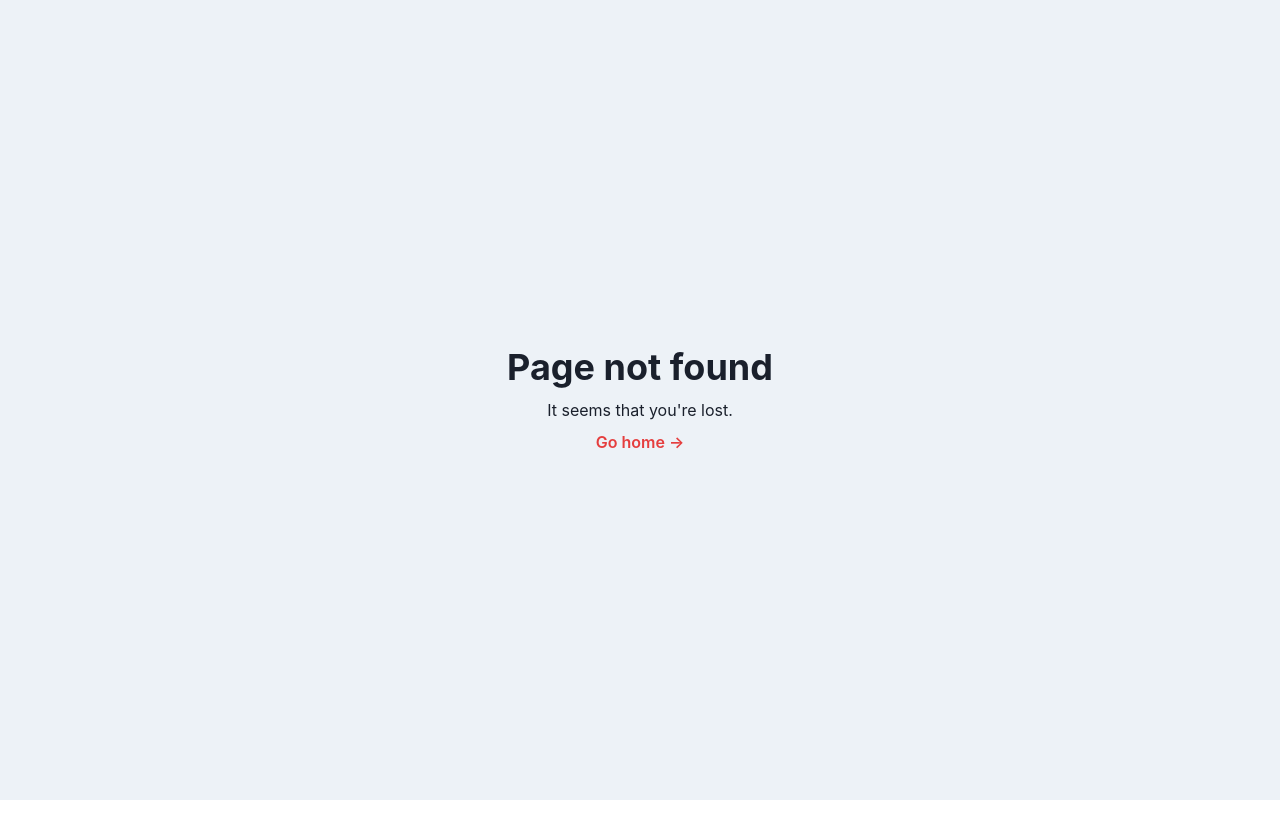
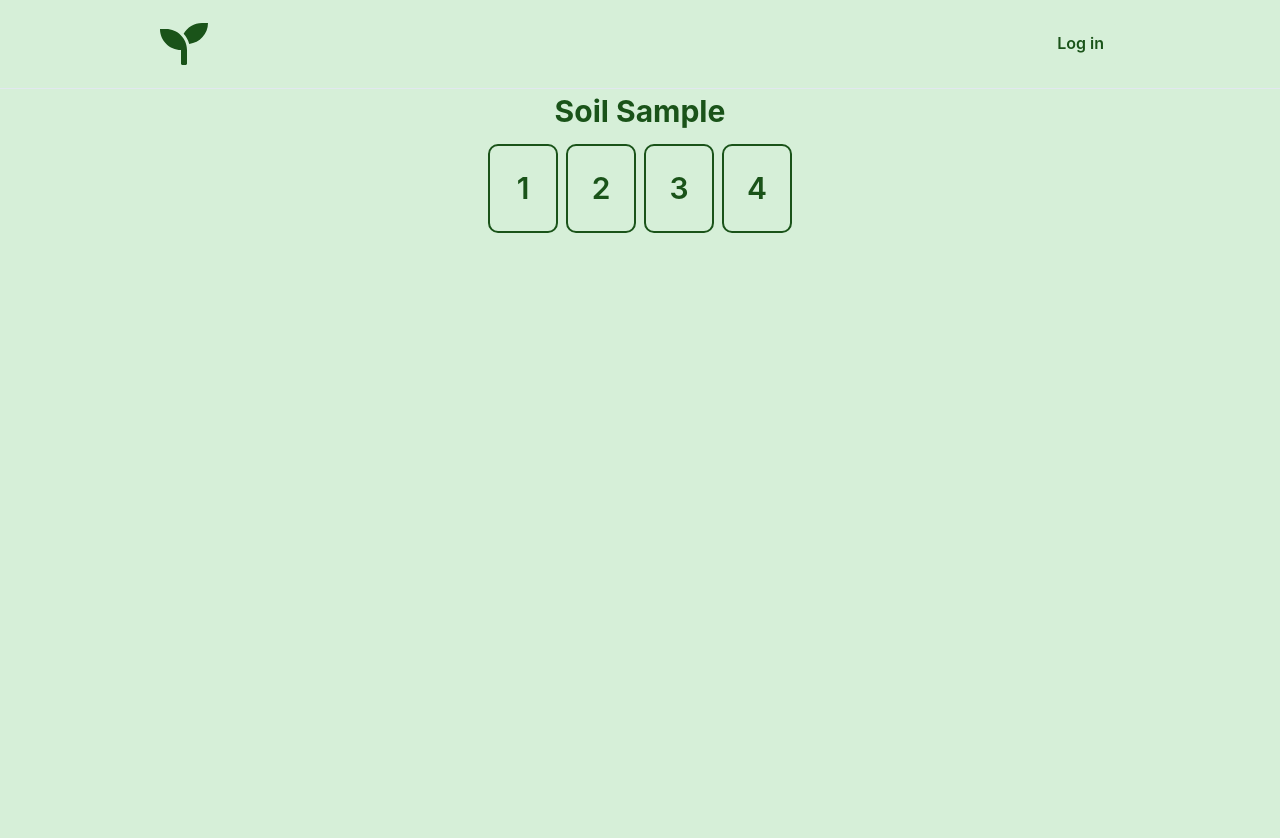
Before and after one commit to blueconecell/smart-farm-frontend, a React (Create React App) app: page /study in a window 1280 px wide. Before the commit this address had no page. Shown: the top 838 px of the page. Before the commit the page ends 800 px from the top, so only its background shows below. Built offline with nearby package versions, Linux system fonts and the light colour scheme.

Commit message:
가스분석기

```diff
--- a/src/api.ts
+++ b/src/api.ts
@@ -11,3 +11,9 @@ export const getSoilSampleDetails = ({ queryKey }: QueryFunctionContext) => {
   const [_, soilSamplePK] = queryKey;
   return instance.get(`smallFarm/SoilSample/${soilSamplePK}`).then((response) => response.data);
 };
+
+export const getAllGasAreaSample = () => instance.get(`smallFarm/GasAreaSample`).then((response) => response.data);
+export const getGasAreaSampleDetails = ({ queryKey }: QueryFunctionContext) => {
+  const [_, gasAreaSamplePK] = queryKey;
+  return instance.get(`smallFarm/GasAreaSample/${gasAreaSamplePK}`).then((response) => response.data);
+};
--- a/src/components/Header.tsx
+++ b/src/components/Header.tsx
@@ -22,9 +22,9 @@ import { FaSearch } from 'react-icons/fa';
 import { Link, useNavigate } from 'react-router-dom';
 import { FaSeedling } from 'react-icons/fa';
 import LoginModal from './LoginModal';
+import { logoColor } from '../lib/color';
 export default function Header() {
   const navigate = useNavigate();
-  const logoColor = ['#D6EFD8', '#80AF81', '#508D4E', '#1A5319'];
   const { isOpen: isLoginOpen, onClose: onLoginClose, onOpen: onLoginOpen } = useDisclosure();
   return (
     <Stack
--- a/src/routes/Home.tsx
+++ b/src/routes/Home.tsx
@@ -1,87 +1,71 @@
-import { Box, Button, Container, HStack,  Skeleton, SkeletonCircle, SkeletonText, Stack, Text, VStack } from '@chakra-ui/react';
+import {
+  Box,
+  Button,
+  Container,
+  HStack,
+  Skeleton,
+  SkeletonCircle,
+  SkeletonText,
+  Stack,
+  Text,
+  VStack,
+} from '@chakra-ui/react';
 import { useQuery } from '@tanstack/react-query';
 import ISmallFarm from '../types';
 import { getAllSmallFarm } from '../api';
 import { Link } from 'react-router-dom';
+import { logoColor } from '../lib/color';
 
 export default function Home() {
-  const { data: allSmallFarm, isLoading: isAllSmallFarmLoading } = useQuery<ISmallFarm[]>({
-    queryKey: ['allSmallFarm'],
-    queryFn: getAllSmallFarm,
-  });
-  const logoColor = ['#D6EFD8', '#80AF81', '#508D4E', '#1A5319'];
-  console.log(!allSmallFarm);
-  return <VStack minH={'1200px'}>
+  return (
+    <VStack minH={'1200px'}>
       <Box>
-      <Text fontSize={"30px"}>soil sample</Text>
-      <HStack padding={"10px"}>
-
+        <Box display={'flex'} justifyContent={'center'}>
+          <Text fontSize={'30px'} as={'b'} color={logoColor[3]}>
+            Gas
+          </Text>
+        </Box>
+        <HStack padding={'10px'}>
           <Box
             padding={5}
-      display={"flex"}
-      rounded={"10px"}
-      w={"70px"}
-      border={"2px solid"}
-      justifyContent={"center"}
-      alignItems={"center"}
+            display={'flex'}
+            rounded={'10px'}
+            minW={'70px'}
+            border={'2px solid'}
+            justifyContent={'center'}
+            alignItems={'center'}
             borderColor={logoColor[3]}
             backgroundColor={logoColor[0]}
             color={logoColor[3]}
             _hover={{ bg: logoColor[3], color: logoColor[0] }}
           >
-        <Link to={"/study/1"}>
-        <Text fontWeight={"600"} fontSize={"30px"}>1</Text></Link>
+            <Link to={'/study'}>
+              <Text fontWeight={'600'} fontSize={'20px'}>
+                토양 수분도 학습 모듈
+              </Text>
+            </Link>
           </Box>
           <Box
             padding={5}
-      display={"flex"}
-      rounded={"10px"}
-      w={"70px"}
-      border={"2px solid"}
-      justifyContent={"center"}
-      alignItems={"center"}
+            display={'flex'}
+            rounded={'10px'}
+            minW={'70px'}
+            border={'2px solid'}
+            justifyContent={'center'}
+            alignItems={'center'}
             borderColor={logoColor[3]}
             backgroundColor={logoColor[0]}
             color={logoColor[3]}
             _hover={{ bg: logoColor[3], color: logoColor[0] }}
           >
-        <Link to={"/study/2"}>
-        <Text fontWeight={"600"} fontSize={"30px"}>2</Text></Link>
-      </Box>
-      <Box
-      padding={5}
-      display={"flex"}
-      rounded={"10px"}
-      w={"70px"}
-      border={"2px solid"}
-      justifyContent={"center"}
-      alignItems={"center"}
-      borderColor={logoColor[3]}
-      backgroundColor={logoColor[0]}
-      color={logoColor[3]}
-      _hover={{ bg: logoColor[3], color: logoColor[0] }}
-      >
-        <Link to={"/study/3"}>
-        <Text fontWeight={"600"} fontSize={"30px"}>3</Text></Link>
-      </Box>
-      <Box
-      padding={5}
-      display={"flex"}
-      rounded={"10px"}
-      w={"70px"}
-      border={"2px solid"}
-      justifyContent={"center"}
-      alignItems={"center"}
-      borderColor={logoColor[3]}
-      backgroundColor={logoColor[0]}
-      color={logoColor[3]}
-      _hover={{ bg: logoColor[3], color: logoColor[0] }}
-      >
-        <Link to={"/study/4"}>
-        <Text fontWeight={"600"} fontSize={"30px"}>4</Text></Link>
+            <Link to={'/gas'}>
+              <Text fontWeight={'600'} fontSize={'20px'}>
+                DIY 온실 가스 자동 분석기
+              </Text>
+            </Link>
           </Box>
         </HStack>
-
       </Box>
-  </VStack>;
+    </VStack>
+  );
 }
--- a/src/routes/SmallFarm.tsx
+++ b/src/routes/SmallFarm.tsx
@@ -2,14 +2,13 @@ import { Box, Container, HStack, Skeleton, SkeletonCircle, SkeletonText, Stack,
 import { useQuery } from '@tanstack/react-query';
 import ISmallFarm from '../types';
 import { getAllSmallFarm } from '../api';
+import { logoColor } from '../lib/color';
 
 export default function SmallFarm() {
   const { data: allSmallFarm, isLoading: isAllSmallFarmLoading } = useQuery<ISmallFarm[]>({
     queryKey: ['allSmallFarm'],
     queryFn: getAllSmallFarm,
   });
-  const logoColor = ['#D6EFD8', '#80AF81', '#508D4E', '#1A5319'];
-  console.log(!allSmallFarm);
   return (
     <VStack minH={'1200px'}>
       {!allSmallFarm ? (
--- /dev/null
+++ b/src/routes/gasCapture/Home_gasCapture.tsx
@@ -0,0 +1,109 @@
+import {
+  Box,
+  Button,
+  Container,
+  HStack,
+  Skeleton,
+  SkeletonCircle,
+  SkeletonText,
+  Stack,
+  Text,
+  VStack,
+} from '@chakra-ui/react';
+import { useQuery } from '@tanstack/react-query';
+import ISmallFarm from '../../types';
+import { getAllSmallFarm } from '../../api';
+import { Link } from 'react-router-dom';
+import { logoColor } from '../../lib/color';
+
+export default function Home_gasCapture() {
+  return (
+    <VStack minH={'1200px'}>
+      <Box>
+        <Box display={'flex'} justifyContent={'center'}>
+          <Text fontSize={'30px'} as={'b'} color={logoColor[3]}>
+            Gas
+          </Text>
+        </Box>
+        <HStack padding={'10px'}>
+          <Box
+            padding={5}
+            display={'flex'}
+            rounded={'10px'}
+            w={'70px'}
+            border={'2px solid'}
+            justifyContent={'center'}
+            alignItems={'center'}
+            borderColor={logoColor[3]}
+            backgroundColor={logoColor[0]}
+            color={logoColor[3]}
+            _hover={{ bg: logoColor[3], color: logoColor[0] }}
+          >
+            <Link to={'/gas/1'}>
+              <Text fontWeight={'600'} fontSize={'30px'}>
+                1
+              </Text>
+            </Link>
+          </Box>
+          <Box
+            padding={5}
+            display={'flex'}
+            rounded={'10px'}
+            w={'70px'}
+            border={'2px solid'}
+            justifyContent={'center'}
+            alignItems={'center'}
+            borderColor={logoColor[3]}
+            backgroundColor={logoColor[0]}
+            color={logoColor[3]}
+            _hover={{ bg: logoColor[3], color: logoColor[0] }}
+          >
+            <Link to={'/gas/2'}>
+              <Text fontWeight={'600'} fontSize={'30px'}>
+                2
+              </Text>
+            </Link>
+          </Box>
+          <Box
+            padding={5}
+            display={'flex'}
+            rounded={'10px'}
+            w={'70px'}
+            border={'2px solid'}
+            justifyContent={'center'}
+            alignItems={'center'}
+            borderColor={logoColor[3]}
+            backgroundColor={logoColor[0]}
+            color={logoColor[3]}
+            _hover={{ bg: logoColor[3], color: logoColor[0] }}
+          >
+            <Link to={'/gas/3'}>
+              <Text fontWeight={'600'} fontSize={'30px'}>
+                3
+              </Text>
+            </Link>
+          </Box>
+          <Box
+            padding={5}
+            display={'flex'}
+            rounded={'10px'}
+            w={'70px'}
+            border={'2px solid'}
+            justifyContent={'center'}
+            alignItems={'center'}
+            borderColor={logoColor[3]}
+            backgroundColor={logoColor[0]}
+            color={logoColor[3]}
+            _hover={{ bg: logoColor[3], color: logoColor[0] }}
+          >
+            <Link to={'/gas/4'}>
+              <Text fontWeight={'600'} fontSize={'30px'}>
+                4
+              </Text>
+            </Link>
+          </Box>
+        </HStack>
+      </Box>
+    </VStack>
+  );
+}
--- a/src/routes/Study.tsx
+++ b/src/routes/gasCapture/gasCapture.tsx
@@ -3,18 +3,19 @@ import { useQuery } from '@tanstack/react-query';
 import React from 'react';
 import { LineChart, Line, XAxis, YAxis, CartesianGrid, Tooltip, Legend, ResponsiveContainer } from 'recharts';
 
-import ISmallFarm, { ISoilSample } from '../types';
-import { getAllSmallFarm, getSoilSampleDetails } from '../api';
+import ISmallFarm, { IGasAreaSample, ISoilSample } from '../../types';
+import { getGasAreaSampleDetails } from '../../api';
 import { useParams } from 'react-router-dom';
-import { logoColor } from '../lib/color';
+import { logoColor } from '../../lib/color';
 
-export default function Study() {
-  const { soilSamplePK } = useParams();
-  const { data: soilSampleData, isLoading: isSoilSampleDataLoading } = useQuery<ISoilSample[]>({
-    queryKey: ['soilSample', soilSamplePK],
-    queryFn: getSoilSampleDetails,
+export default function GasCapture() {
+  const { gasAreaSamplePK } = useParams();
+  console.log('gasAreaSamplePK', gasAreaSamplePK); // 값이 제대로 나오는지 확인
+  const { data: gasAreaSampleData, isLoading: isgasAreaSampleLoading } = useQuery<IGasAreaSample[]>({
+    queryKey: ['gasAreaSample', gasAreaSamplePK],
+    queryFn: getGasAreaSampleDetails,
   });
-  const processedData = soilSampleData?.map((item) => ({
+  const processedData = gasAreaSampleData?.map((item) => ({
     time: new Date(item.measured_at).toLocaleTimeString('en-US', {
       month: '2-digit',
       day: '2-digit',
@@ -22,9 +23,8 @@ export default function Study() {
       minute: '2-digit',
       hour12: false, // 24시간 형식 사용
     }),
-    humidValue: item.humidValue,
+    gasValue: item.gasValue,
   }));
-  console.log('soilSampleData', soilSampleData);
   console.log('processedData', processedData);
   return (
     <VStack minH={'1200px'}>
@@ -43,7 +43,7 @@ export default function Study() {
           <YAxis />
           <Tooltip />
           <Legend />
-          <Line type="monotone" dataKey="humidValue" stroke="#508D4E" activeDot={{ r: 8 }} />
+          <Line type="monotone" dataKey="gasValue" stroke="#508D4E" activeDot={{ r: 8 }} />
         </LineChart>
       </ResponsiveContainer>
     </VStack>
--- /dev/null
+++ b/src/routes/studyModule/Home_studyModule.tsx
@@ -0,0 +1,109 @@
+import {
+  Box,
+  Button,
+  Container,
+  HStack,
+  Skeleton,
+  SkeletonCircle,
+  SkeletonText,
+  Stack,
+  Text,
+  VStack,
+} from '@chakra-ui/react';
+import { useQuery } from '@tanstack/react-query';
+import ISmallFarm from '../../types';
+import { getAllSmallFarm } from '../../api';
+import { Link } from 'react-router-dom';
+import { logoColor } from '../../lib/color';
+
+export default function Home_studyModulef() {
+  return (
+    <VStack minH={'1200px'}>
+      <Box>
+        <Box display={'flex'} justifyContent={'center'}>
+          <Text fontSize={'30px'} as={'b'} color={logoColor[3]}>
+            Soil Sample
+          </Text>
+        </Box>
+        <HStack padding={'10px'}>
+          <Box
+            padding={5}
+            display={'flex'}
+            rounded={'10px'}
+            w={'70px'}
+            border={'2px solid'}
+            justifyContent={'center'}
+            alignItems={'center'}
+            borderColor={logoColor[3]}
+            backgroundColor={logoColor[0]}
+            color={logoColor[3]}
+            _hover={{ bg: logoColor[3], color: logoColor[0] }}
+          >
+            <Link to={'/study/1'}>
+              <Text fontWeight={'600'} fontSize={'30px'}>
+                1
+              </Text>
+            </Link>
+          </Box>
+          <Box
+            padding={5}
+            display={'flex'}
+            rounded={'10px'}
+            w={'70px'}
+            border={'2px solid'}
+            justifyContent={'center'}
+            alignItems={'center'}
+            borderColor={logoColor[3]}
+            backgroundColor={logoColor[0]}
+            color={logoColor[3]}
+            _hover={{ bg: logoColor[3], color: logoColor[0] }}
+          >
+            <Link to={'/study/2'}>
+              <Text fontWeight={'600'} fontSize={'30px'}>
+                2
+              </Text>
+            </Link>
+          </Box>
+          <Box
+            padding={5}
+            display={'flex'}
+            rounded={'10px'}
+            w={'70px'}
+            border={'2px solid'}
+            justifyContent={'center'}
+            alignItems={'center'}
+            borderColor={logoColor[3]}
+            backgroundColor={logoColor[0]}
+            color={logoColor[3]}
+            _hover={{ bg: logoColor[3], color: logoColor[0] }}
+          >
+            <Link to={'/study/3'}>
+              <Text fontWeight={'600'} fontSize={'30px'}>
+                3
+              </Text>
+            </Link>
+          </Box>
+          <Box
+            padding={5}
+            display={'flex'}
+            rounded={'10px'}
+            w={'70px'}
+            border={'2px solid'}
+            justifyContent={'center'}
+            alignItems={'center'}
+            borderColor={logoColor[3]}
+            backgroundColor={logoColor[0]}
+            color={logoColor[3]}
+            _hover={{ bg: logoColor[3], color: logoColor[0] }}
+          >
+            <Link to={'/study/4'}>
+              <Text fontWeight={'600'} fontSize={'30px'}>
+                4
+              </Text>
+            </Link>
+          </Box>
+        </HStack>
+      </Box>
+    </VStack>
+  );
+}
--- /dev/null
+++ b/src/routes/studyModule/Study.tsx
@@ -0,0 +1,49 @@
+import { Box, Container, HStack, SkeletonText, Text, VStack } from '@chakra-ui/react';
+import { useQuery } from '@tanstack/react-query';
+import React from 'react';
+import { LineChart, Line, XAxis, YAxis, CartesianGrid, Tooltip, Legend, ResponsiveContainer } from 'recharts';
+
+import ISmallFarm, { ISoilSample } from '../../types';
+import { getAllSmallFarm, getSoilSampleDetails } from '../../api';
+import { useParams } from 'react-router-dom';
+import { logoColor } from '../../lib/color';
+
+export default function Study() {
+  const { soilSamplePK } = useParams();
+  const { data: soilSampleData, isLoading: isSoilSampleDataLoading } = useQuery<ISoilSample[]>({
+    queryKey: ['soilSample', soilSamplePK],
+    queryFn: getSoilSampleDetails,
+  });
+  const processedData = soilSampleData?.map((item) => ({
+    time: new Date(item.measured_at).toLocaleTimeString('en-US', {
+      month: '2-digit',
+      day: '2-digit',
+      hour: '2-digit',
+      minute: '2-digit',
+      hour12: false, // 24시간 형식 사용
+    }),
+    humidValue: item.humidValue,
+  }));
+  return (
+    <VStack minH={'1200px'}>
+      <ResponsiveContainer width="80%" height={400}>
+        <LineChart
+          data={processedData}
+          margin={{
+            top: 20,
+            right: 30,
+            left: 20,
+            bottom: 5,
+          }}
+        >
+          <CartesianGrid strokeDasharray="3 3" />
+          <XAxis dataKey="time" />
+          <YAxis />
+          <Tooltip />
+          <Legend />
+          <Line type="monotone" dataKey="humidValue" stroke="#508D4E" activeDot={{ r: 8 }} />
+        </LineChart>
+      </ResponsiveContainer>
+    </VStack>
+  );
+}
```
Also changed, not shown: src/router.tsx (+20 -2 lines), src/types.d.ts (+7 -0 lines). Lines whose indentation alone changed are shown as unchanged.
